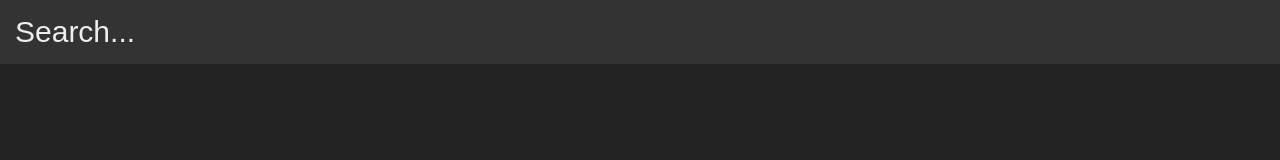
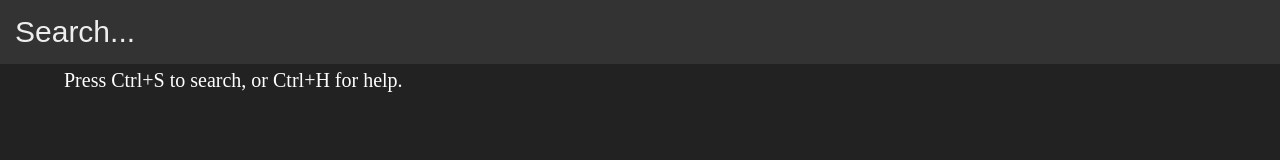
Before and after one commit to Unfit-Donkey/Splepian-Language-Utility, a plain HTML site: page index.html in a window 1280 px wide. Drawn offline with Linux system fonts and the light colour scheme.

Commit message:
Automatically show search and help prompt

```diff
--- a/index.html
+++ b/index.html
@@ -18,7 +18,7 @@
     <body onkeydown="keyPress(event)">
         <input type="text" id="search" oninput="updateResults(this.value)" value="Search"
                onblur="if(this.value=='') this.value='Search...'" onfocus="if(this.value=='Search...') this.value=''">
-        <div id="results"></div>
+        <div id="results">Press Ctrl+S to search, or Ctrl+H for help.</div>
         <div id="help">
             <div id="helpStatus">
             </div>
```
